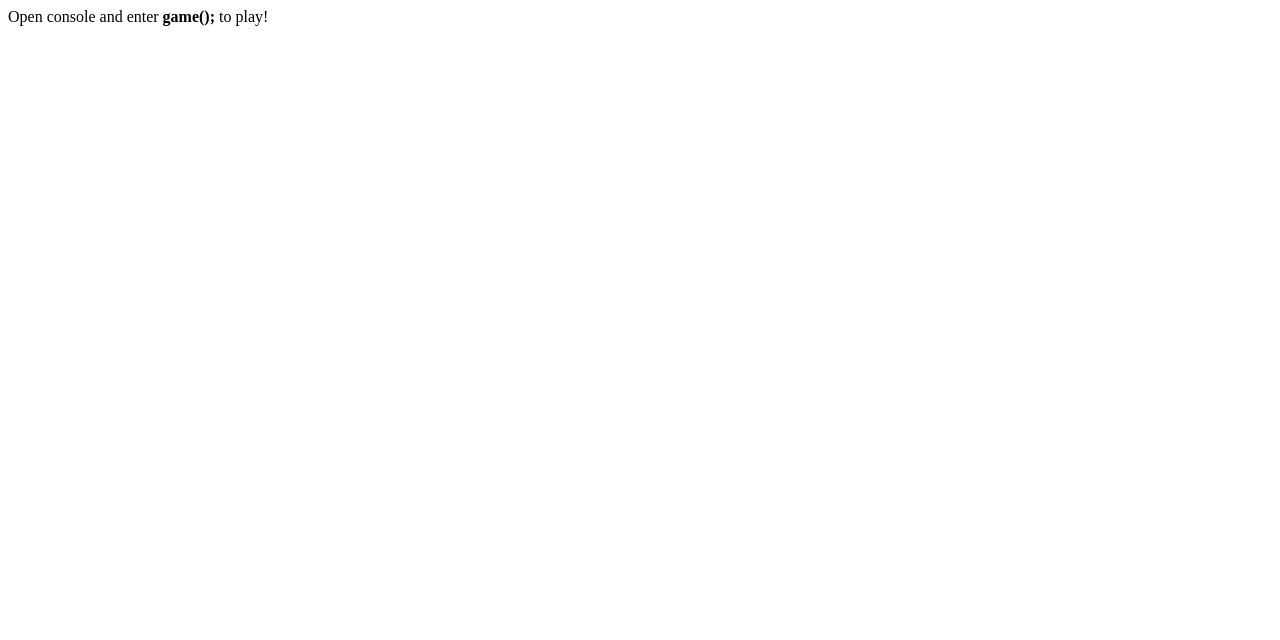
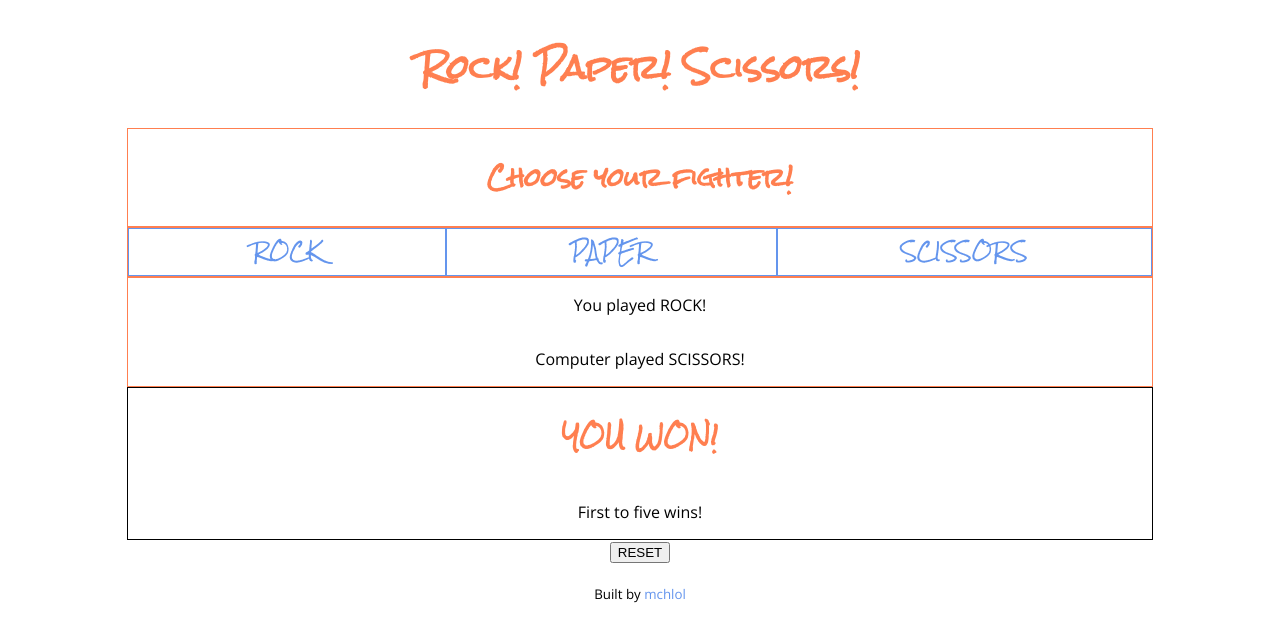
Before and after one commit to mchlol/rockpaperscissors, a plain HTML site: page index.html in a window 1280 px wide. Drawn offline with nearby package versions, Linux system fonts and the light colour scheme.

Commit message:
started building GUI

```diff
--- a/index.html
+++ b/index.html
@@ -2,11 +2,77 @@
 
 <html>
     <head>
+        <link rel="stylesheet" href="style.css">
         <title>Rock! Paper! Scissors!</title>
     </head>
 </html>
 
 <body>
-Open console and enter <strong>game();</strong> to play!
+    <main>
+    <!-- HEADING -->
+    <heading>
+        <h1>Rock! Paper! Scissors!</h1>
+    </heading>
+
+    <!-- CHOOSE & DISPLAY CHOICES -->
+
+    <!-- CHOICES HEADING -->
+    <article id="choices-heading">
+        <h2>Choose your fighter!</h2>
+    </article>
+
+    <!-- CHOICES -->
+    <article id="choices">
+        <div id="choice-rock" class="choice">
+        <a href="#">ROCK</a>
+        </div>
+        <div id="choice-paper" class="choice">
+        <a href="#">PAPER</a>
+        </div>
+        <div id="choice-scissors" class="choice">
+        <a href="#">SCISSORS</a>
+        </div>
+    </article>
+
+    <!-- DISPLAY ROUND CHOICES  ** CHANGE TO GRID -->
+    <article id="round-choices">
+        <p id="player-choice">
+            You played ROCK!
+        </p>
+        <p id="computer-choice">
+            Computer played SCISSORS!
+        </p>
+    </article>
+
+    <!-- ROUND WINNER -->
+    <section id="message">
+        <h2 id="round-winner">
+            YOU WON!
+        </h2>
+        <p id="status">
+            First to five wins!
+        </p>
+    </section>
+
+    <a href="#"><button>RESET</button></a>
+<br>
+    <small>Built by <a href="https://github.com/mchlol">mchlol</a></small>
+    </main>
     <script src="script.js"></script>
 </body>
+
+<!--
+    structure:
+    heading
+      title
+    instructions
+    choices
+      rock paper scissors
+    message box
+      invalid choice
+      round choices
+      round results
+      score / play again
+    reset button
+    copyright/disclaimer & links
+-->
--- a/script.js
+++ b/script.js
@@ -139,7 +139,8 @@ function game() {
     (playerWin === 5) ||
     (computerWin === 5)
   ) {
-    return alert("Game over!");
+    console.log("Game Over, refresh to play again.");
+    return alert("Game over! Refresh the page to start again.");
   } else {
     return game();
   }
--- /dev/null
+++ b/style.css
@@ -0,0 +1,72 @@
+@import url('https://fonts.googleapis.com/css2?family=Open+Sans:ital,wght@0,400;0,600;1,400;1,600&family=Rock+Salt&display=swap');
+
+main {
+    font-family: 'Open Sans', sans-serif;
+    display: flex;
+    flex-flow: column nowrap;
+    align-items: center;
+}
+
+h1,h2,h4 {
+    font-family: 'Rock Salt', cursive;
+    color:coral;
+}
+
+
+.player-choice {
+    font-family: 'Rock Salt', cursive;
+    color:coral;
+}
+
+.computer-choice {
+    font-family: 'Rock Salt', cursive;
+    color:coral;
+}
+
+a {
+    color:cornflowerblue;
+    text-decoration: none;
+}
+
+a:hover {
+    color: coral;
+}
+
+section {
+    border: 1px solid black;
+    width: 80vw;
+    display: flex;
+    flex-flow: column wrap;
+    justify-content: center;
+    align-items: center;
+    align-content: center;
+}
+
+article {
+    border: 1px solid coral;
+    width: 80vw;
+    display: flex;
+    flex-flow: column wrap;
+    justify-content: center;
+    align-items: center;
+    align-content: center;
+}
+
+/* CHOICES SECTION */
+#choices {
+    height: auto;
+    display: flex;
+    flex-flow: row nowrap;
+    justify-content: flex-start;
+    align-items: center;
+    align-content: center;
+}
+
+/* INDIVIDUAL CHOICE */
+.choice {
+    font-family: 'Rock Salt', cursive;
+    font-size: 1.2em;
+    flex-grow: 1;
+    text-align: center;
+    border: 1px solid cornflowerblue;
+}
```
